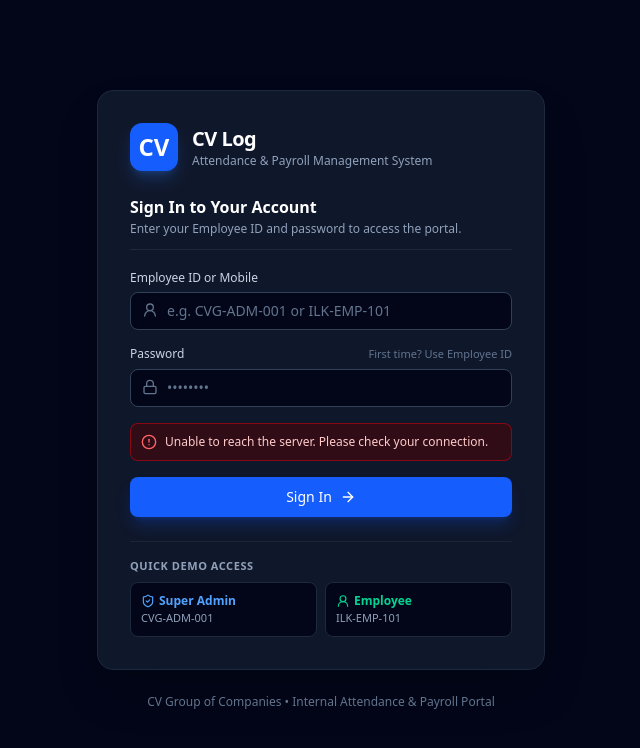
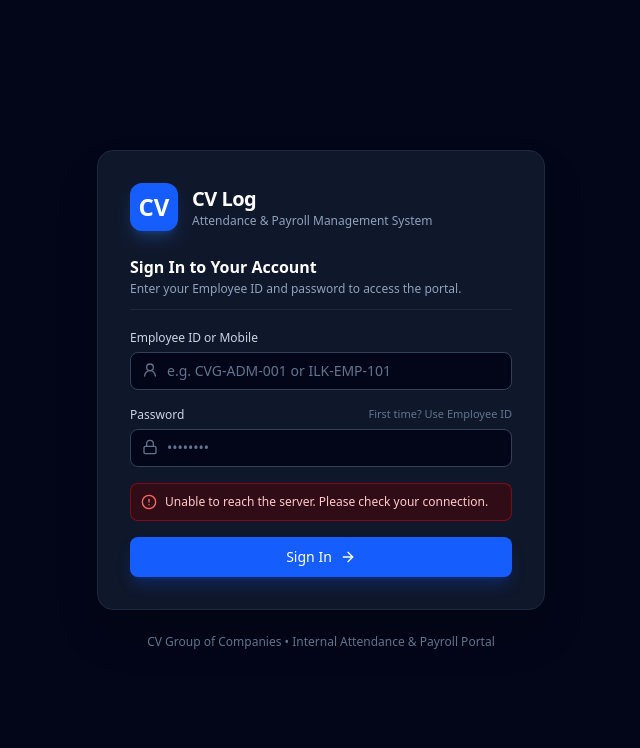
Before and after one commit to lcalmonia/cv-attendance-log, a React (Vite) app: page / in a window 1280 px wide. Shown: the top 748 px of the page, without its empty margins (319-959 px from the left). Built offline with nearby package versions, Linux system fonts and the light colour scheme; no server answers.

Commit message:
Remove hard-coded demo credentials from production login UI

```diff
--- a/src/components/LoginScreen.tsx
+++ b/src/components/LoginScreen.tsx
@@ -242,35 +242,6 @@ export const LoginScreen: React.FC<LoginScreenProps> = ({ onAuthenticated }) =>
               </button>
             </form>
 
-            {/* Quick Demo Credentials for Easy Review */}
-            <div className="mt-6 pt-4 border-t border-slate-800/80">
-              <span className="block text-[11px] font-semibold text-slate-400 uppercase tracking-wider mb-2">
-                Quick Demo Access
-              </span>
-              <div className="grid grid-cols-2 gap-2 text-xs">
-                <button
-                  type="button"
-                  onClick={() => setDemoLogin('CVG-ADM-001', 'AdminPassword123!')}
-                  className="p-2.5 text-left rounded-lg bg-slate-950 hover:bg-slate-800 border border-slate-800 hover:border-slate-700 transition"
-                >
-                  <div className="font-semibold text-blue-400 flex items-center gap-1">
-                    <ShieldCheck className="w-3.5 h-3.5" /> Super Admin
-                  </div>
-                  <div className="text-[11px] text-slate-400 mt-0.5">CVG-ADM-001</div>
-                </button>
-
-                <button
-                  type="button"
-                  onClick={() => setDemoLogin('ILK-EMP-101', 'ILK-EMP-101')}
-                  className="p-2.5 text-left rounded-lg bg-slate-950 hover:bg-slate-800 border border-slate-800 hover:border-slate-700 transition"
-                >
-                  <div className="font-semibold text-emerald-400 flex items-center gap-1">
-                    <UserRound className="w-3.5 h-3.5" /> Employee
-                  </div>
-                  <div className="text-[11px] text-slate-400 mt-0.5">ILK-EMP-101</div>
-                </button>
-              </div>
-            </div>
           </div>
         )}
       </div>
```
